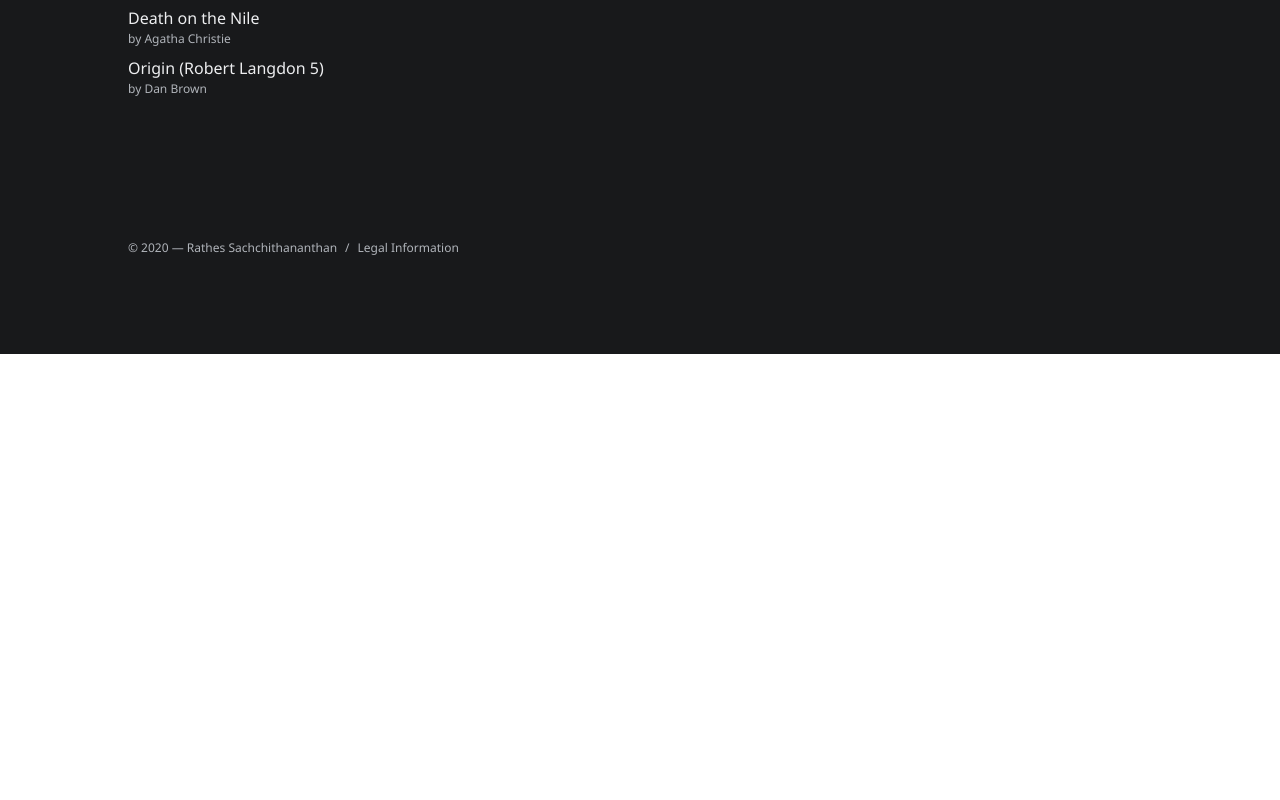
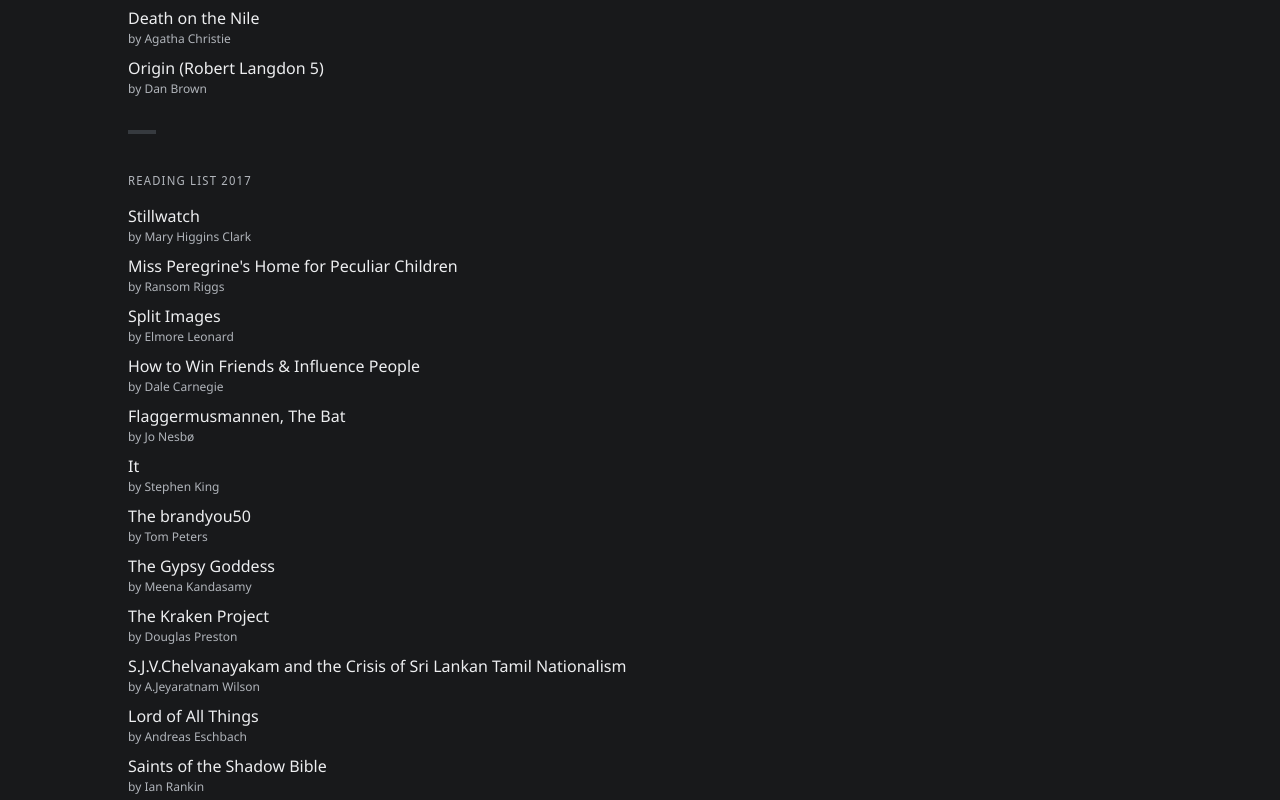
Before and after one commit to rathesDot/rathes.me, a Next.js app: page /reading-list in a window 1280 px wide. Shown: the part 2780-3580 px from the top of the page. Before the commit the page ends 3134 px from the top, so only its background shows below. Built offline with nearby package versions, Linux system fonts and the light colour scheme.

Commit message:
✨ Add 2017 list

```diff
--- a/src/pages/reading-list.tsx
+++ b/src/pages/reading-list.tsx
@@ -230,6 +230,60 @@ const ReadingList: NextPage = () => (
             Origin (Robert Langdon 5)
           </ListItem>
         </List>
+        <Separator />
+        <List title="Reading List 2017">
+          <ListItem
+            subtitle="by Mary Higgins Clark"
+            link="https://amzn.to/3ijBSqJ"
+          >
+            Stillwatch
+          </ListItem>
+          <ListItem subtitle="by Ransom Riggs" link="https://amzn.to/3qiAzwE">
+            Miss Peregrine's Home for Peculiar Children
+          </ListItem>
+          <ListItem subtitle="by Elmore Leonard" link="https://amzn.to/3ijBGaZ">
+            Split Images
+          </ListItem>
+          <ListItem subtitle="by Dale Carnegie" link="https://amzn.to/37Iw0W2">
+            How to Win Friends & Influence People
+          </ListItem>
+          <ListItem subtitle="by Jo Nesbø" link="https://amzn.to/3CTAJzv">
+            Flaggermusmannen, The Bat
+          </ListItem>
+          <ListItem subtitle="by Stephen King" link="https://amzn.to/3JisrDP">
+            It
+          </ListItem>
+          <ListItem subtitle="by Tom Peters" link="https://amzn.to/36e1p21">
+            The brandyou50
+          </ListItem>
+          <ListItem
+            subtitle="by Meena Kandasamy"
+            link="https://amzn.to/3utuFu3"
+          >
+            The Gypsy Goddess
+          </ListItem>
+          <ListItem
+            subtitle="by Douglas Preston"
+            link="https://amzn.to/3qlsqaH"
+          >
+            The Kraken Project
+          </ListItem>
+          <ListItem
+            subtitle="by A.Jeyaratnam Wilson"
+            link="https://amzn.to/3Jnv1IQ"
+          >
+            S.J.V.Chelvanayakam and the Crisis of Sri Lankan Tamil Nationalism
+          </ListItem>
+          <ListItem
+            subtitle="by Andreas Eschbach"
+            link="https://amzn.to/3ImoNHN"
+          >
+            Lord of All Things
+          </ListItem>
+          <ListItem subtitle="by Ian Rankin" link="https://amzn.to/3ua11tp">
+            Saints of the Shadow Bible
+          </ListItem>
+        </List>
       </Section>
     </Container>
   </PageLayout>
```
